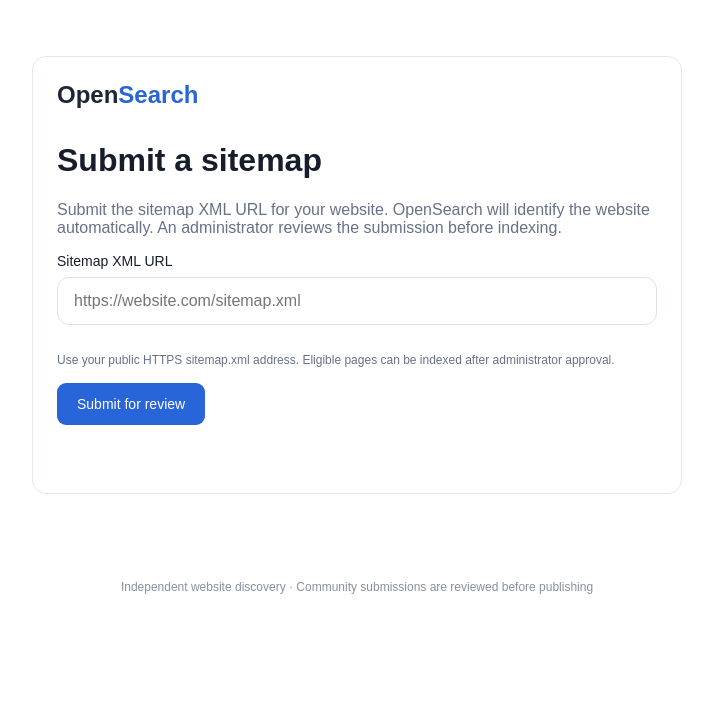
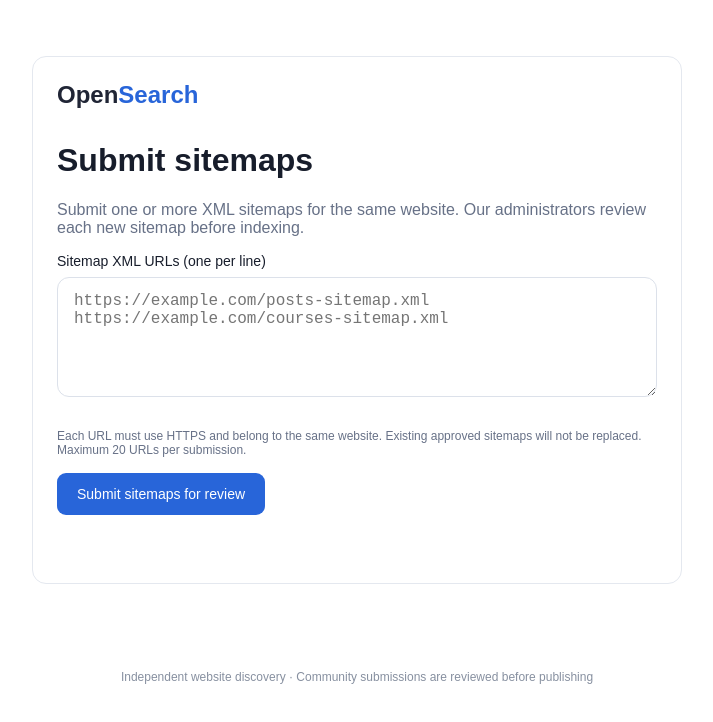
Before and after one commit to vishaalzala/opensearch, a Next.js app: page /submit in a window 1280 px wide. Shown: the top 722 px of the page, without its empty margins (283-996 px from the left). Built offline with nearby package versions, Linux system fonts and the light colour scheme; no server answers.

Commit message:
ui: accept multiple public sitemap XML links per website

```diff
--- a/app/submit/page.tsx
+++ b/app/submit/page.tsx
@@ -1,7 +1,41 @@
 'use client';
 import {useEffect,useState} from 'react';
 declare global {interface Window{turnstile?:{render:(element:string,options:{sitekey:string,callback:(token:string)=>void})=>void}}}
-export default function Submit(){const [sitemapUrl,setSitemapUrl]=useState(''),[token,setToken]=useState(''),[message,setMessage]=useState(''),[busy,setBusy]=useState(false);const sitekey=process.env.NEXT_PUBLIC_TURNSTILE_SITE_KEY;
-useEffect(()=>{if(!sitekey)return;const script=document.createElement('script');script.src='https://challenges.cloudflare.com/turnstile/v0/api.js?render=explicit';script.async=true;script.onload=()=>window.turnstile?.render('#turnstile',{sitekey,callback:setToken});document.head.appendChild(script);return()=>{script.remove()}},[sitekey]);
-async function submit(e:React.FormEvent){e.preventDefault();setBusy(true);setMessage('');try{const r=await fetch('/api/submit',{method:'POST',headers:{'Content-Type':'application/json'},body:JSON.stringify({sitemapUrl,token})});const d=await r.json();setMessage(d.message||d.error||'Unknown response');if(r.ok){setSitemapUrl('')}}catch{setMessage('Unable to reach server')}finally{setBusy(false)}}
-return <main><div className="panel"><a href="/" aria-label="OpenSearch home" style={{display:"inline-block",marginBottom:12,textDecoration:"none"}}><span className="brand">Open<span>Search</span></span></a><h1>Submit a sitemap</h1><p className="muted">Submit the sitemap XML URL for your website. OpenSearch will identify the website automatically. An administrator reviews the submission before indexing.</p><form onSubmit={submit}><label htmlFor="sitemap">Sitemap XML URL</label><input id="sitemap" type="url" value={sitemapUrl} onChange={e=>setSitemapUrl(e.target.value)} placeholder="https://website.com/sitemap.xml" required/><p className="muted" style={{fontSize:12}}>Use your public HTTPS sitemap.xml address. Eligible pages can be indexed after administrator approval.</p><div id="turnstile" style={{marginBottom:16}}/>{!sitekey&&<p className="muted">Submission verification must be configured before launch.</p>}<button disabled={busy||!token}>{busy?'Submitting...':'Submit for review'}</button></form><p role="status" className="status">{message}</p></div></main>}
+export default function Submit(){
+ const [sitemapUrls,setSitemapUrls]=useState(''),[token,setToken]=useState(''),[message,setMessage]=useState(''),[busy,setBusy]=useState(false);
+ const sitekey=process.env.NEXT_PUBLIC_TURNSTILE_SITE_KEY;
+ useEffect(()=>{
+  if(!sitekey)return;
+  const script=document.createElement('script');
+  script.src='https://challenges.cloudflare.com/turnstile/v0/api.js?render=explicit';
+  script.async=true;
+  script.onload=()=>window.turnstile?.render('#turnstile',{sitekey,callback:setToken});
+  document.head.appendChild(script);
+  return()=>{script.remove()};
+ },[sitekey]);
+ async function submit(e:React.FormEvent){
+  e.preventDefault();setBusy(true);setMessage('');
+  try{
+   const r=await fetch('/api/submit',{method:'POST',headers:{'Content-Type':'application/json'},body:JSON.stringify({sitemapUrls,token})});
+   const d=await r.json();
+   setMessage(d.message||d.error||'Unknown response');
+   if(r.ok)setSitemapUrls('');
+  }catch{setMessage('Unable to reach server')}
+  finally{setBusy(false)}
+ }
+ return <main><div className="panel">
+  <a href="/" aria-label="OpenSearch home" style={{display:'inline-block',marginBottom:12,textDecoration:'none'}}><span className="brand">Open<span>Search</span></span></a>
+  <h1>Submit sitemaps</h1>
+  <p className="muted">Submit one or more XML sitemaps for the same website. Our administrators review each new sitemap before indexing.</p>
+  <form onSubmit={submit}>
+   <label htmlFor="sitemaps">Sitemap XML URLs (one per line)</label>
+   <textarea id="sitemaps" rows={5} value={sitemapUrls} onChange={e=>setSitemapUrls(e.target.value)}
+    placeholder={'https://example.com/posts-sitemap.xml\nhttps://example.com/courses-sitemap.xml'} required/>
+   <p className="muted" style={{fontSize:12}}>Each URL must use HTTPS and belong to the same website. Existing approved sitemaps will not be replaced. Maximum 20 URLs per submission.</p>
+   <div id="turnstile" style={{marginBottom:16}}/>
+   {!sitekey&&<p className="muted">Submission verification must be configured before launch.</p>}
+   <button disabled={busy||!token}>{busy?'Submitting...':'Submit sitemaps for review'}</button>
+  </form>
+  <p role="status" className="status">{message}</p>
+ </div></main>;
+}
```
